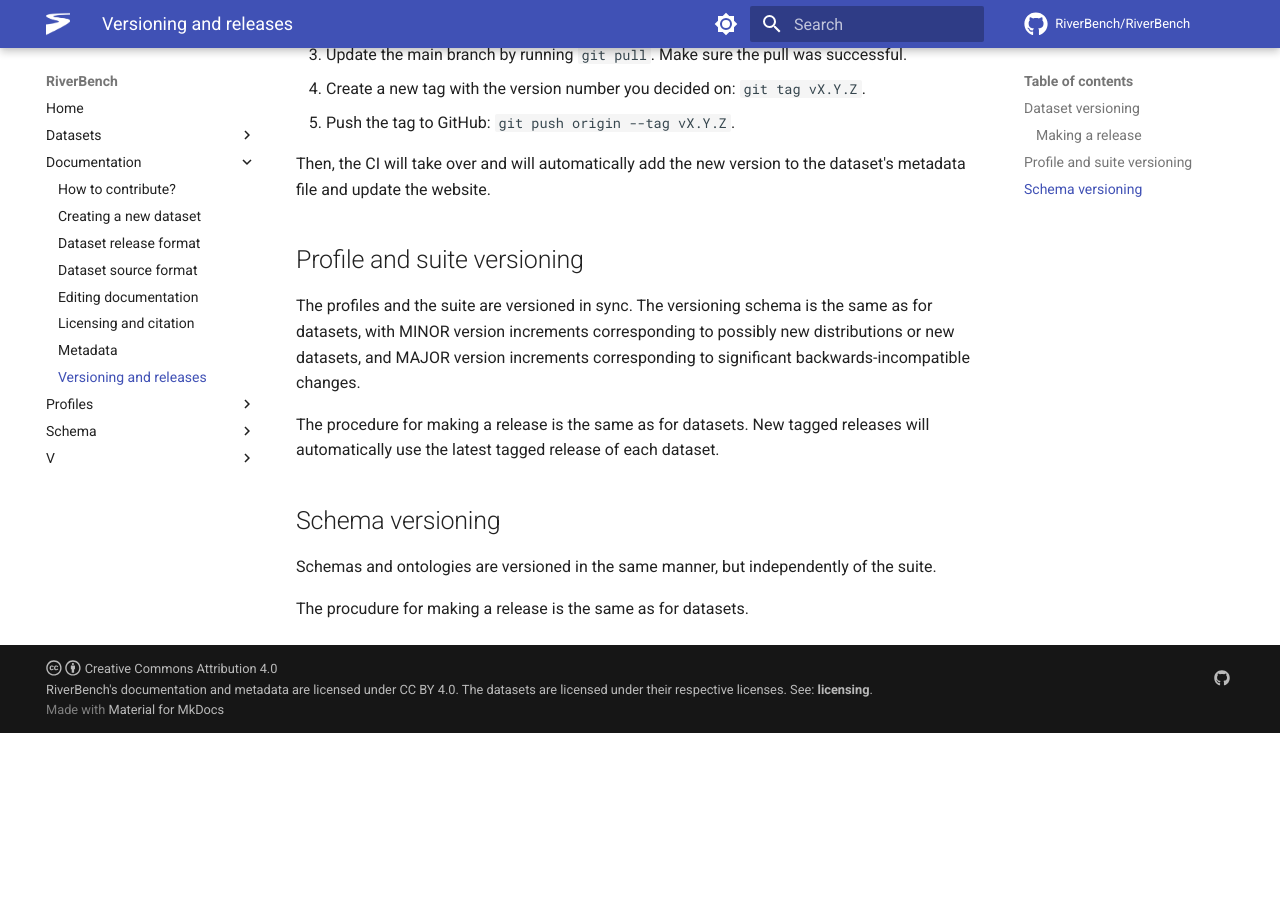
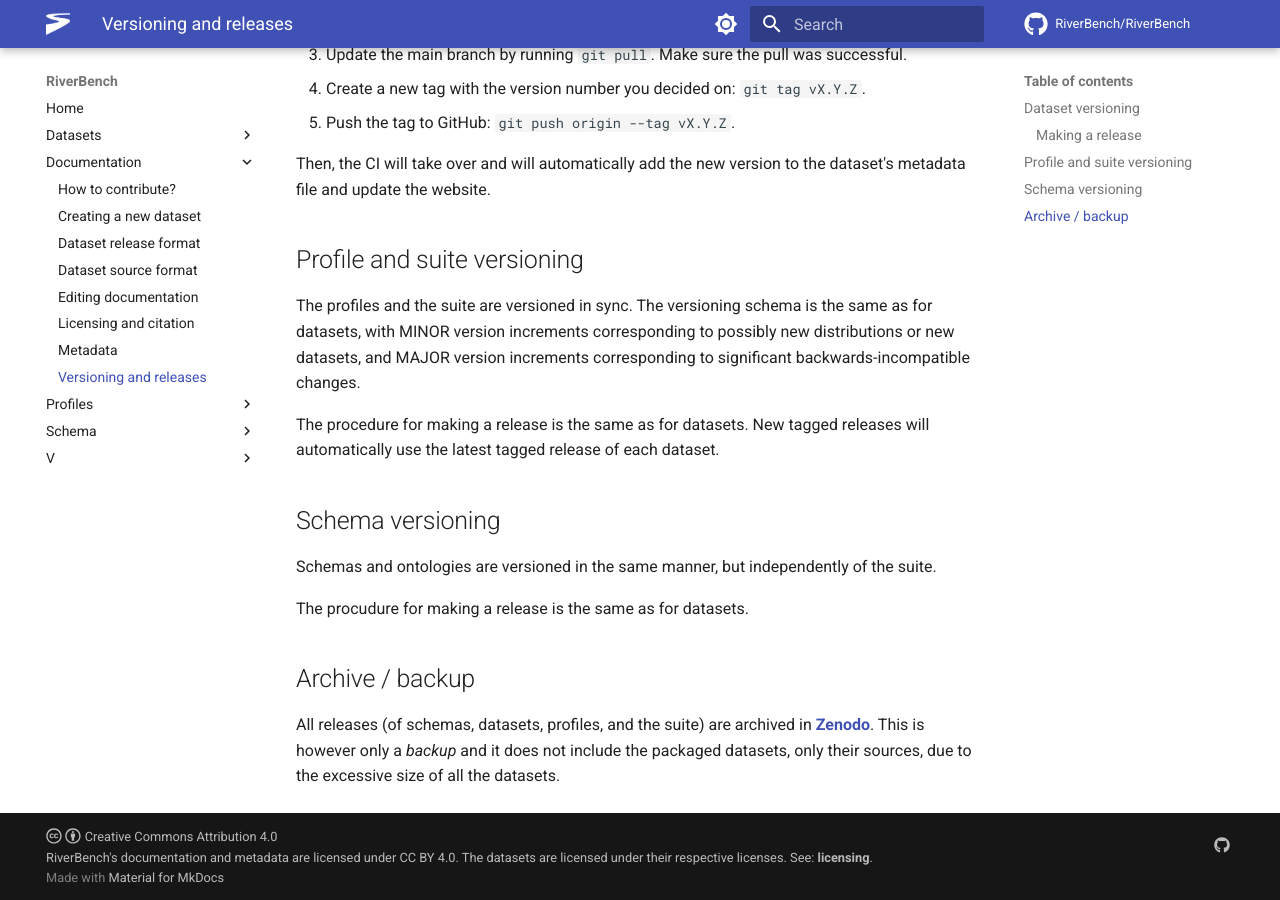
Before and after one commit to RiverBench/riverbench.github.io, an MkDocs documentation site: the page built from docs/documentation/versioning.md, in a window 1280 px wide and 900 px high, scrolled down 959 px. Built offline with MkDocs 1.6.1 and Material for MkDocs 9.7.7, drawn with Linux system fonts in a browser that asks for light colours; comment, search, counter and statistics services are not loaded; before the commit the page ends 1692 px from its top, so only the background shows below that.

Commit message:
Add note about Zenodo

```diff
--- a/docs/documentation/versioning.md
+++ b/docs/documentation/versioning.md
@@ -37,3 +37,7 @@ The procedure for making a release is the same as for datasets. New tagged relea
 Schemas and ontologies are versioned in the same manner, but independently of the suite.
 
 The procudure for making a release is the same as for datasets.
+
+## Archive / backup
+
+All releases (of schemas, datasets, profiles, and the suite) are archived in **[Zenodo](https://doi.org/10.5281/zenodo.7909063)**. This is however only a *backup* and it does not include the packaged datasets, only their sources, due to the excessive size of all the datasets.
```
